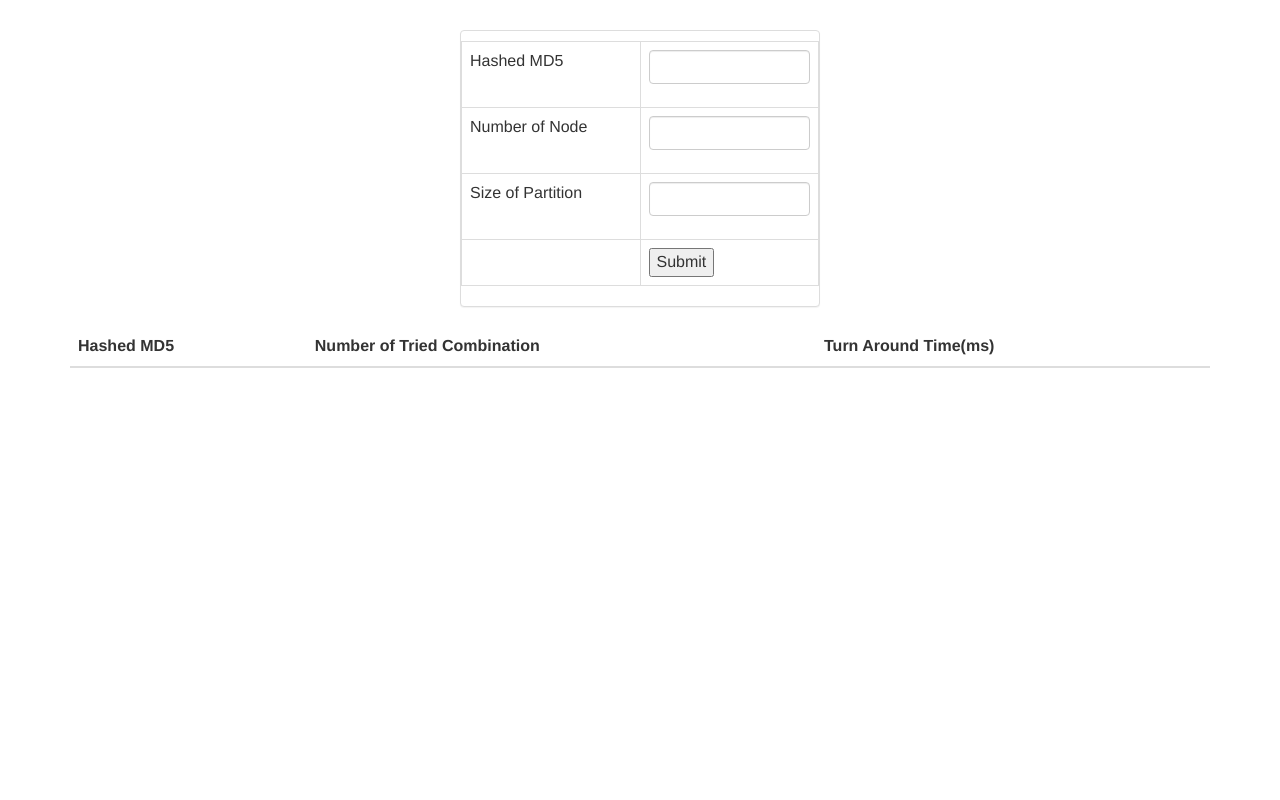
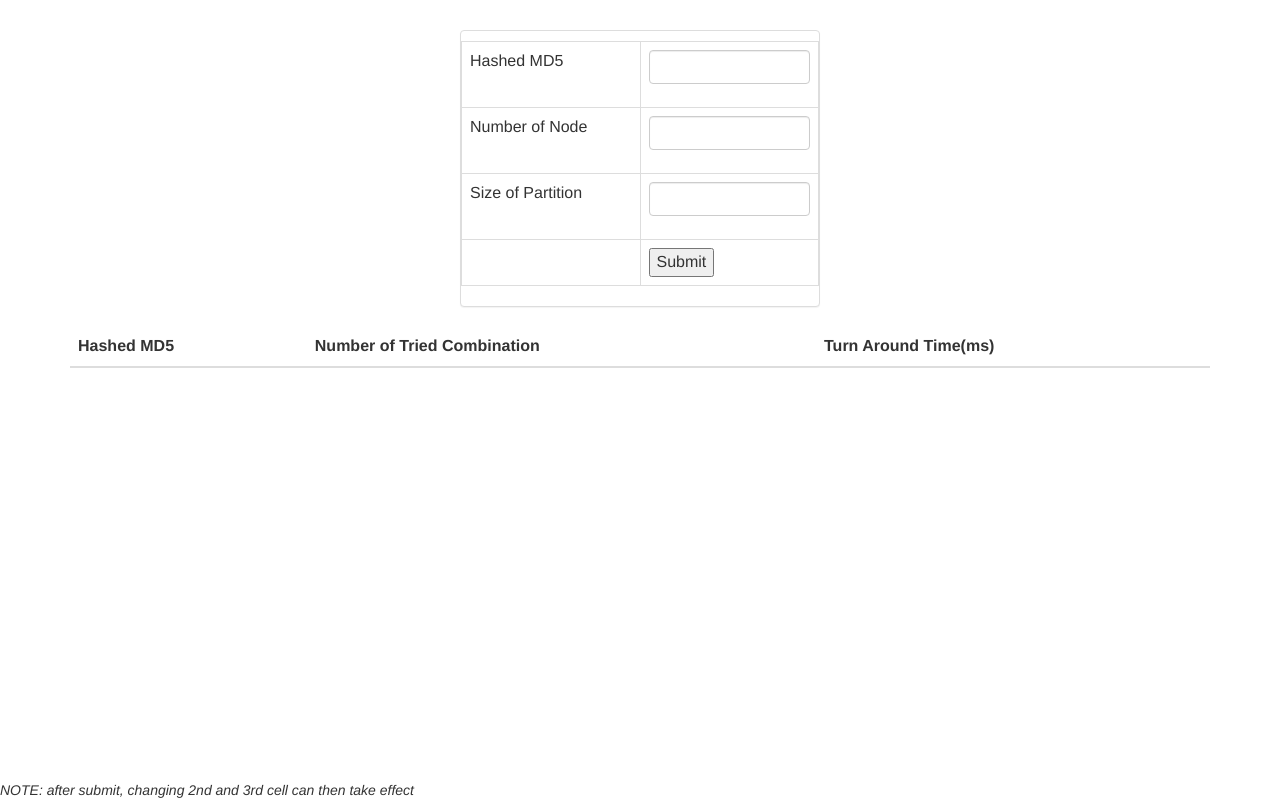
Before and after one commit to LenkaHao/Password-Cracker, a website: page src/Web+WebServer/client/status.html in a window 1280 px wide. Drawn offline with nearby package versions, Linux system fonts and the light colour scheme.

Commit message:
v1.2101 - CSS

```diff
--- a/src/Web+WebServer/client/status.html
+++ b/src/Web+WebServer/client/status.html
@@ -5,6 +5,13 @@
     <link rel="stylesheet" href="https://maxcdn.bootstrapcdn.com/bootstrap/3.3.7/css/bootstrap.min.css">
     <script src="https://ajax.googleapis.com/ajax/libs/jquery/3.1.1/jquery.min.js"></script>
     <script src="https://maxcdn.bootstrapcdn.com/bootstrap/3.3.7/js/bootstrap.min.js"></script>
+    <style>
+    i{
+      position: absolute;
+      bottom: 0;
+      left: 0;
+    }
+    </style>
   </head>
   <body>
      <div class="container">
@@ -71,6 +78,7 @@
               <tbody></tbody>
           </table>
       </div>
+      <i>NOTE: after submit, changing 2nd and 3rd cell can then take effect</i>
     <script>
     $(document).ready(function() {
         // event.preventDefault();
```
